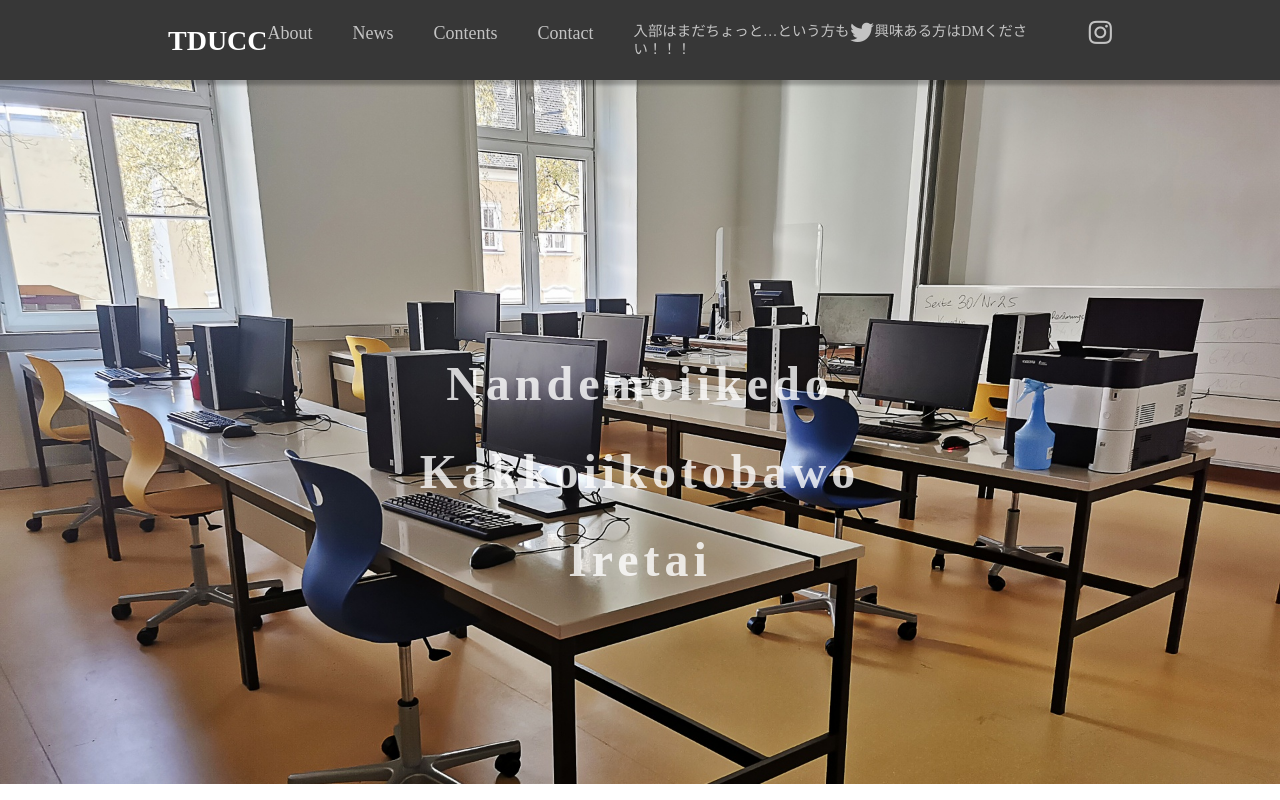
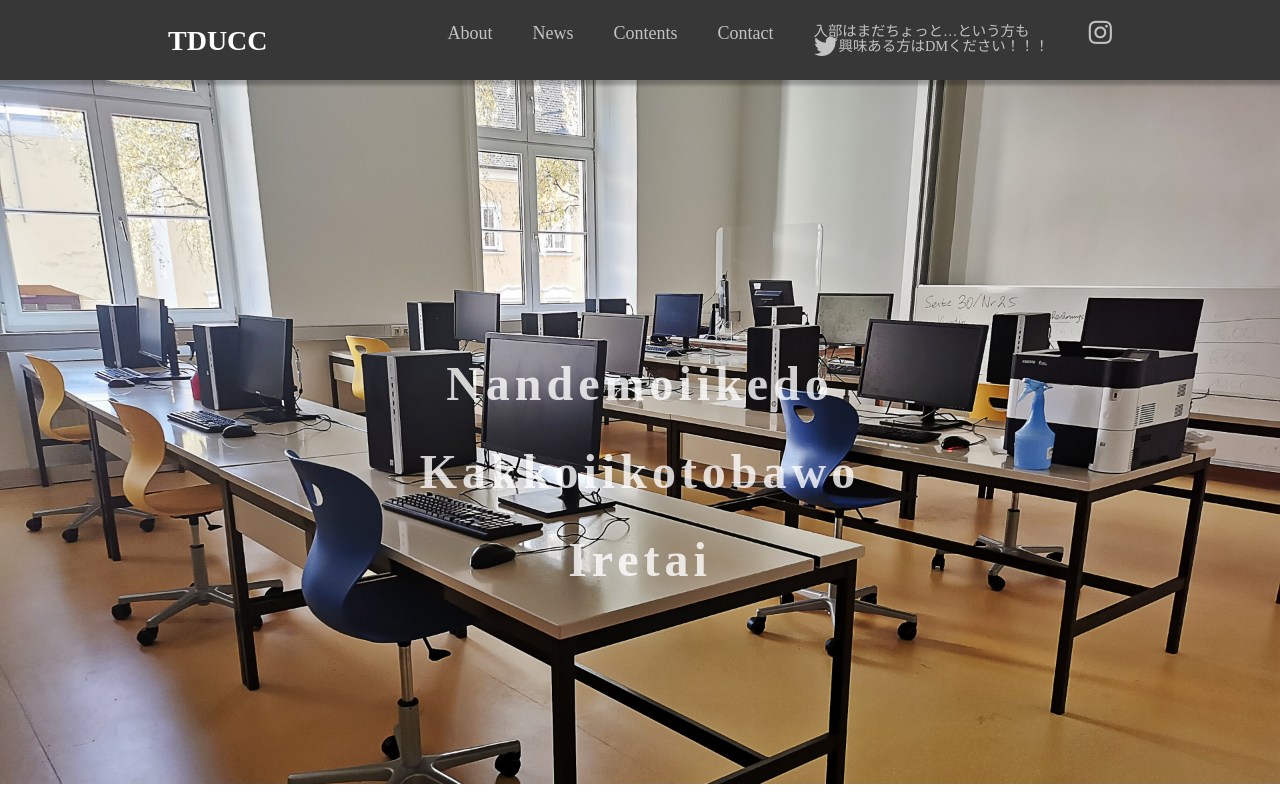
Before and after one commit to forserviceuse4625/forserviceuse4625.github.io, a plain HTML site: page index.html in a window 1280 px wide. Shown: the top 800 px of the page. Drawn offline with Linux system fonts and the light colour scheme.

Commit message:
Update index.html

```diff
--- a/index.html
+++ b/index.html
@@ -28,7 +28,7 @@
           <li><a class="nav_link" href="#contents">Contents</a></li>
           <li><a class="nav_link" href="#contact">Contact</a></li>
           <!-- ツイッターのアイコン -->
-          <li><a href="https://twitter.com/tducomputer">入部はまだちょっと…という方も<i class="fa fa-brands fa-twitter"></i>興味ある方はDMください！！！</a></li>
+          <li><a href="https://twitter.com/tducomputer">入部はまだちょっと…という方も<br><i class="fa fa-brands fa-twitter"></i>興味ある方はDMください！！！<br></a></li>
           <!-- インスタのアイコン -->
           <li><a href="https://www.instagram.com/"><i class="fa fa-brands fa-instagram"></i></a></li>
         </ul>
```
